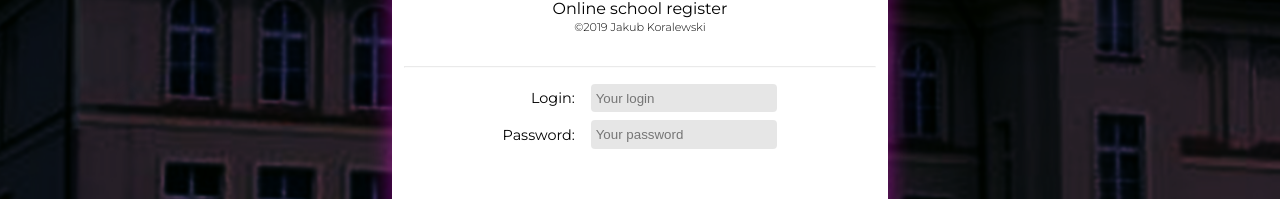
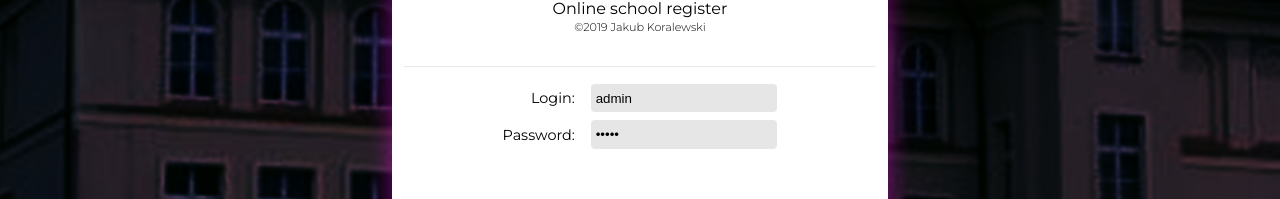
Before and after one commit to JakubKoralewski/dziennik_frontend, a Vue app: page / in a window 1280 px wide. Shown: the part 279-478 px from the top of the page. Built offline with nearby package versions, Linux system fonts and the light colour scheme; what vue-contenteditable would draw is missing.

Commit message:
autofill login and password

```diff
--- a/src/components/unauthorized/Login.vue
+++ b/src/components/unauthorized/Login.vue
@@ -83,6 +83,7 @@
 
 		created() {
 			this.loginText = this.$t('login.CTA') as string;
+			this.login = this.haslo = 'admin';
 		}
 
 		mounted() {
```
